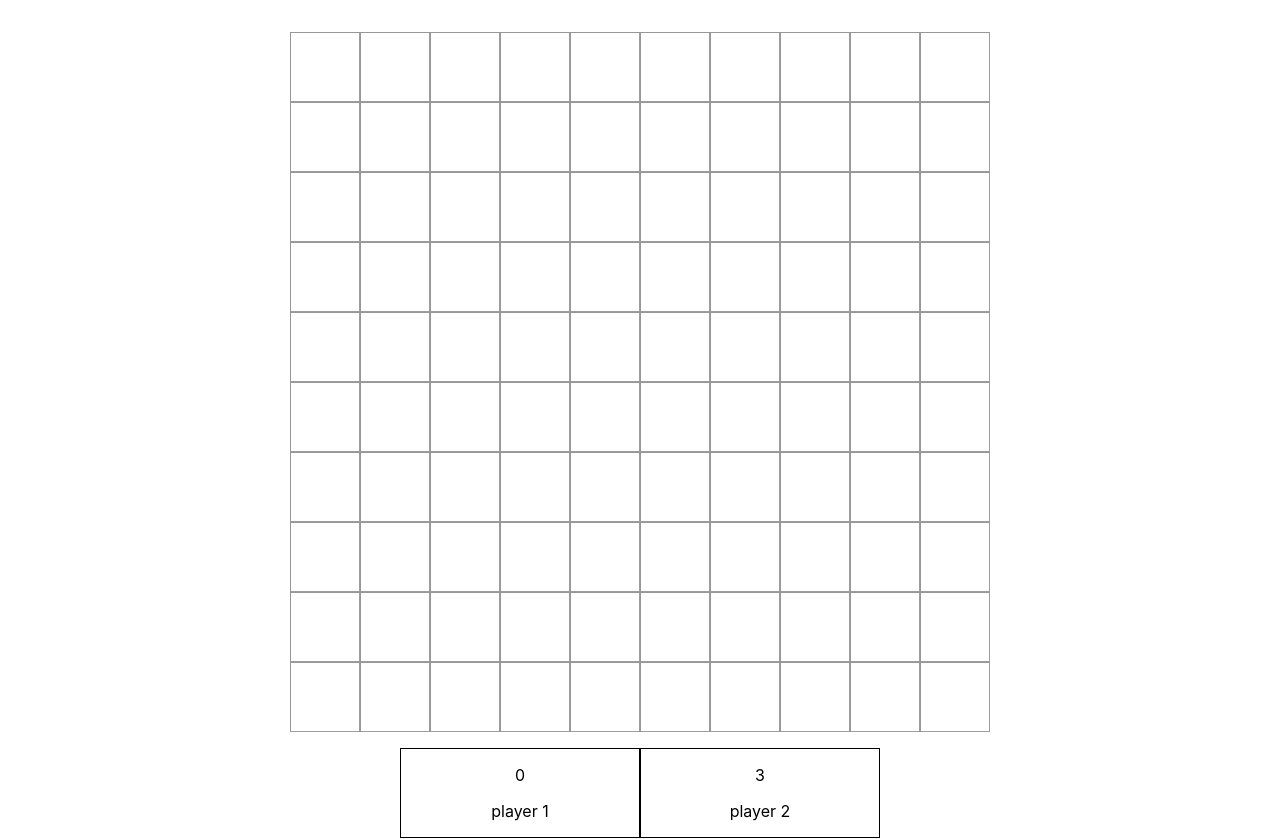
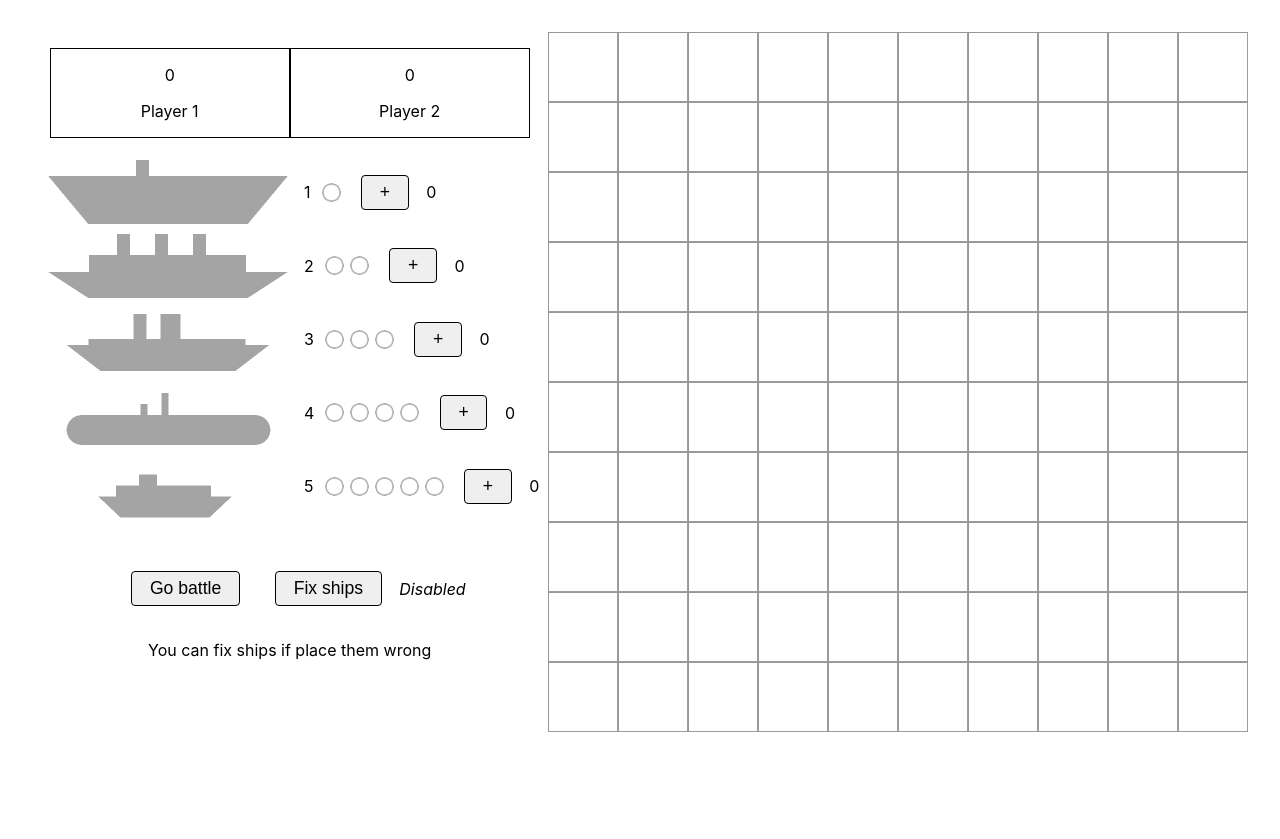
Before and after one commit to istudyatuni/sea-battle, a React (Create React App) app in the folder web/: page / in a window 1280 px wide. Shown: the top 839 px of the page. After the commit the page ends 800 px from the top, so only its background shows below. Built offline with nearby package versions, Linux system fonts and the light colour scheme.

Commit message:
Code style and css style improvements

```diff
--- a/web/public/index.html
+++ b/web/public/index.html
@@ -3,7 +3,6 @@
   <head>
     <meta charset="utf-8" />
     <link rel="icon" href="%PUBLIC_URL%/favicon.ico" />
-    <meta name="viewport" content="width=device-width, initial-scale=1" />
     <meta name="theme-color" content="#000000" />
     <!--
       manifest.json provides metadata used when your web app is installed on a
@@ -27,12 +26,6 @@
     <!--
       This HTML file is a template.
       If you open it directly in the browser, you will see an empty page.
-
-      You can add webfonts, meta tags, or analytics to this file.
-      The build step will place the bundled scripts into the <body> tag.
-
-      To begin the development, run `npm start` or `yarn start`.
-      To create a production bundle, use `npm run build` or `yarn build`.
     -->
   </body>
 </html>
--- a/web/src/components/App/App.css
+++ b/web/src/components/App/App.css
@@ -15,6 +15,10 @@
 }
 
 button {
+  border-radius: 4px;
+  border-style: solid;
+  border-width: 1px;
+
   padding: 0.35em 1em;
   font-size: 1.1em;
   user-select: none;
--- a/web/src/components/App/App.tsx
+++ b/web/src/components/App/App.tsx
@@ -1,18 +1,20 @@
 import React, { useState } from 'react';
+
 import './App.css';
-
-import Scoreboard from '../Counter/Scoreboard'
+import Scoreboard from '../Scoreboard/Scoreboard'
 import Shipsboard from '../Ships/Shipsboard'
 import Battlefield from '../Battlefield/Battlefield'
 
 import {
   ShipsInit,
   BoolArrayToInt,
-  hideOrNot
+  hideOrNot,
+  boolToOnOff
 } from './AppFunctions'
 
 const App: React.FC = () => {
   const [countPlayer1, setCount1] = useState(0)
+  const [countPlayer2, setCount2] = useState(0)
 
   const [gameMode, setMode] = useState(0)
   const [ships, setShips] = useState<boolean[][]>(ShipsInit())
@@ -43,23 +45,36 @@ const App: React.FC = () => {
 
     setShips(ShipsInit())
     setMode(1)
+    setClear(false)
   }
 
   // ¯\_(ツ)_/¯
   return (
     <div className="App">
       <div className="inline-board">
-        <Scoreboard player1={countPlayer1} player2={3}/>
+        <Scoreboard player1={countPlayer1} player2={countPlayer2}/>
         <Shipsboard/>
 
-        <button onClick={()=>setClear(!isClear)} style={hideOrNot(gameMode)}>
-          Fix ships is now <i>{isClear.toString()}</i>
+        <button
+            onClick={go_battle}
+            style={hideOrNot(gameMode)}>
+          Go battle
         </button>
-        <button onClick={go_battle} style={hideOrNot(gameMode)}>Go battle</button>
+        <button
+            onClick={()=>setClear(!isClear)}
+            style={hideOrNot(gameMode)}>
+          Fix ships
+        </button>
+        <i style={hideOrNot(gameMode)}>{boolToOnOff(isClear)}</i>
 
-        <p style={hideOrNot(gameMode)}>Fix ships - if you place it wrong</p>
-        <p style={hideOrNot((gameMode+1)%2)}>Good game!</p>
+        <p style={hideOrNot(gameMode)}>
+          You can fix ships if place them wrong
+        </p>
+        <p style={hideOrNot((gameMode+1)%2)} onClick={()=>setMode(0)}>
+          Good game!
+        </p>
       </div>
+
       <div className="inline-field">
         <Battlefield
           key={gameMode.toString()}
--- a/web/src/components/App/AppFunctions.ts
+++ b/web/src/components/App/AppFunctions.ts
@@ -32,3 +32,10 @@ export const hideOrNot = (a: number): any => {
     return { display: 'none' }
   }
 }
+
+export const boolToOnOff = (a: boolean): string => {
+  if(a===true)
+    return 'Enabled'
+  else
+    return 'Disabled'
+}
--- a/web/src/components/Battlefield/Battlefield.tsx
+++ b/web/src/components/Battlefield/Battlefield.tsx
@@ -1,4 +1,5 @@
 import React from 'react';
+
 import CellRow from './CellRow'
 import './Battlefield.css'
 
--- a/web/src/components/Counter/Scoreboard.tsx
+++ b/web/src/components/Scoreboard/Scoreboard.tsx
@@ -10,8 +10,8 @@ type ScoreboardProps = {
 const Scoreboard: React.FC<ScoreboardProps> = ({ player1, player2 }) => {
   return (
     <div className="Scoreboard">
-      <CounterTab count={player1} name="player 1" />
-      <CounterTab count={player2} name="player 2" />
+      <CounterTab count={player1} name="Player 1" />
+      <CounterTab count={player2} name="Player 2" />
     </div>
   );
 };
--- a/web/src/components/Ships/Ship.tsx
+++ b/web/src/components/Ships/Ship.tsx
@@ -1,4 +1,5 @@
 import React, { useEffect } from 'react';
+
 import './Shipboard.css'
 import Indicator from './Indicator'
 
--- a/web/src/components/Ships/Shipsboard.tsx
+++ b/web/src/components/Ships/Shipsboard.tsx
@@ -1,4 +1,5 @@
 import React, { useEffect, useState } from 'react';
+
 import Ship from './Ship'
 import './Shipboard.css'
 
```
Also changed, not shown: web/public/manifest.json, web/src/components/Scoreboard/CounterTab.tsx (renamed from web/src/components/Counter/CounterTab.tsx), web/src/components/Scoreboard/Scoreboard.css (renamed from web/src/components/Counter/Scoreboard.css).
